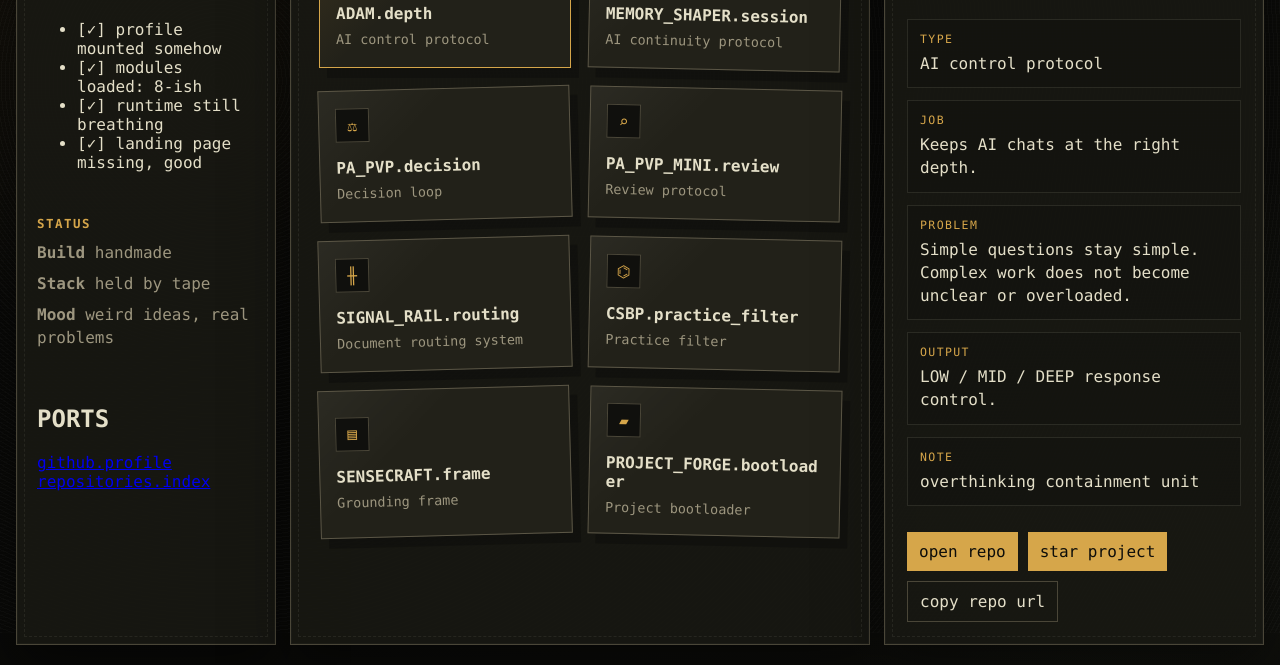
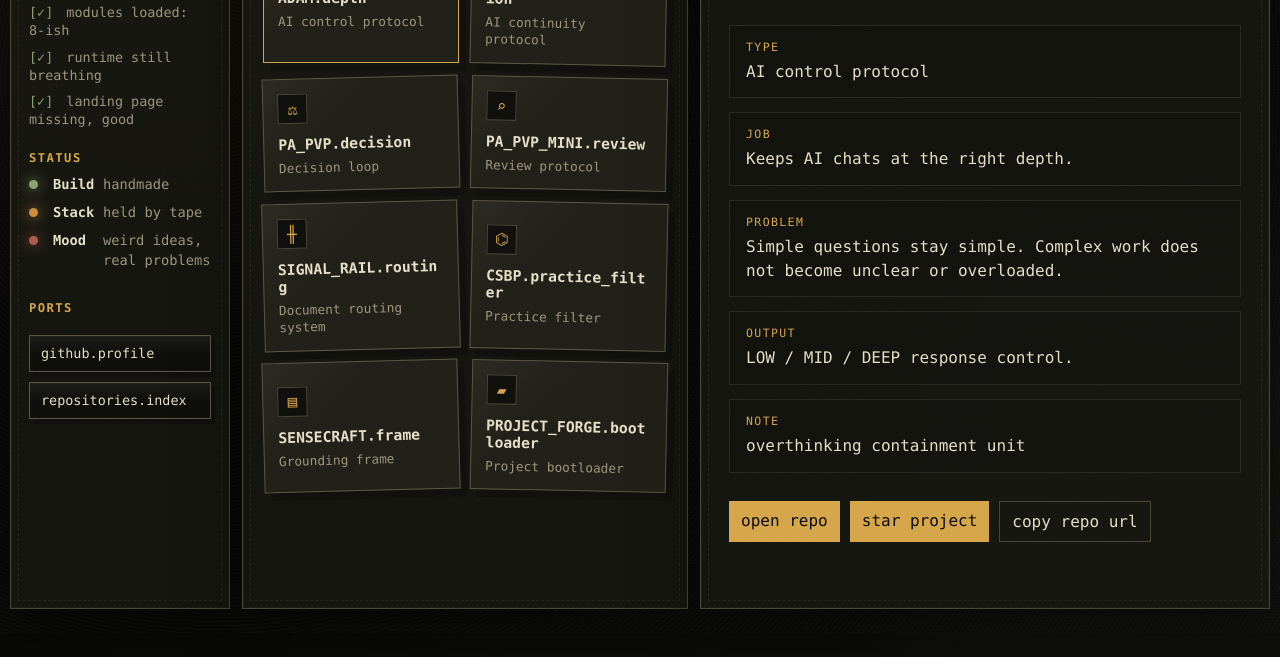
Before and after one commit to XxYouDeaDPunKxX/XxYouDeaDPunKxX, a plain HTML site: page index.html in a window 1280 px wide. Shown: the part 167-832 px from the top of the page. Drawn offline with Linux system fonts and the light colour scheme.

Commit message:
Widen layout and style analog control panel

```diff
--- a/style.css
+++ b/style.css
@@ -7,6 +7,7 @@
   --line: #4a4638;
   --hot: #d6a64a;
   --green: #8aa36f;
+  --amber: #c98d3b;
   --red: #b15d4f;
   --shadow: rgba(0, 0, 0, 0.5);
 }
@@ -119,24 +120,18 @@ body::before {
   animation: boot-progress 3.65s steps(16, end) forwards;
 }
 
-.boot-percent {
-  margin: 10px 0 0;
-  color: var(--muted);
-  font-size: 0.86rem;
-}
-
 .boot.hidden {
   opacity: 0;
   visibility: hidden;
 }
 
 .shell {
-  width: min(1440px, calc(100vw - 32px));
-  min-height: calc(100vh - 64px);
-  margin: 32px auto 20px;
+  width: min(1840px, calc(100vw - 20px));
+  min-height: calc(100vh - 48px);
+  margin: 24px auto 20px;
   display: grid;
-  grid-template-columns: 260px minmax(380px, 1fr) 380px;
-  gap: 14px;
+  grid-template-columns: 220px minmax(420px, 0.9fr) minmax(560px, 1.15fr);
+  gap: 12px;
 }
 
 .panel {
@@ -155,10 +150,10 @@ body::before {
 }
 
 .side {
-  padding: 20px;
+  padding: 18px;
   display: flex;
   flex-direction: column;
-  gap: 28px;
+  gap: 22px;
 }
 
 .brand {
@@ -170,51 +165,107 @@ body::before {
 .brand strong { display: block; letter-spacing: 0.08em; }
 .brand small { color: var(--muted); }
 
+.led,
+.mini-led {
+  display: inline-block;
+  border-radius: 50%;
+  background: var(--green);
+  box-shadow: 0 0 14px var(--green);
+  flex: 0 0 auto;
+}
+
 .led {
   width: 12px;
   height: 12px;
-  border-radius: 50%;
-  background: var(--green);
-  box-shadow: 0 0 18px var(--green);
   animation: pulse 2.8s infinite;
 }
 
-nav { display: grid; gap: 10px; }
-
-.nav-link {
-  color: var(--muted);
-  text-decoration: none;
-  padding: 8px 10px;
-  border-left: 2px solid transparent;
+.mini-led {
+  width: 9px;
+  height: 9px;
+  margin-right: 9px;
 }
 
-.nav-link.active,
-.nav-link:hover {
-  color: var(--text);
-  border-left-color: var(--hot);
-  background: rgba(214, 166, 74, 0.06);
-}
+.led-green { background: var(--green); box-shadow: 0 0 14px var(--green); }
+.led-amber { background: var(--amber); box-shadow: 0 0 14px var(--amber); }
+.led-red { background: var(--red); box-shadow: 0 0 14px var(--red); animation: pulse 3.6s infinite; }
 
+.control-block h2,
 .status h2,
+.ports h2,
 .topbar p,
 .stamp {
   margin: 0 0 10px;
   color: var(--hot);
-  font-size: 0.78rem;
+  font-size: 0.76rem;
   letter-spacing: 0.12em;
   text-transform: uppercase;
 }
 
+.check-list {
+  list-style: none;
+  margin: 0;
+  padding: 0;
+  display: grid;
+  gap: 8px;
+}
+
+.check-list li {
+  color: var(--muted);
+  font-size: 0.84rem;
+  line-height: 1.35;
+}
+
+.check-list span {
+  color: var(--green);
+  margin-right: 5px;
+}
+
 .status p {
+  display: flex;
+  align-items: baseline;
+  gap: 6px;
   margin: 8px 0;
   color: var(--muted);
   line-height: 1.45;
+  font-size: 0.86rem;
 }
 
-.status span { color: var(--text); }
+.status strong {
+  min-width: 44px;
+  color: var(--text);
+  font-weight: 700;
+}
+
+.ports {
+  display: grid;
+  gap: 10px;
+}
+
+.ports a {
+  display: block;
+  color: var(--text);
+  text-decoration: none;
+  padding: 10px 11px;
+  border: 1px solid #5b5646;
+  background:
+    linear-gradient(180deg, rgba(255,255,255,0.06), transparent 55%),
+    rgba(12, 12, 9, 0.72);
+  box-shadow: 4px 5px 0 rgba(0,0,0,0.25), inset 0 0 0 1px rgba(255,255,255,0.025);
+  font-size: 0.84rem;
+  transition: transform 0.12s ease, border-color 0.12s ease, background 0.12s ease;
+}
+
+.ports a:hover {
+  transform: translate(2px, 2px);
+  border-color: var(--hot);
+  background:
+    linear-gradient(180deg, rgba(214,166,74,0.12), transparent 55%),
+    rgba(12, 12, 9, 0.82);
+}
 
 .workbench {
-  padding: 18px;
+  padding: 16px;
   overflow: hidden;
 }
 
@@ -223,22 +274,22 @@ nav { display: grid; gap: 10px; }
   justify-content: space-between;
   align-items: center;
   border-bottom: 1px solid var(--line);
-  margin-bottom: 18px;
+  margin-bottom: 14px;
 }
 
 .module-grid {
-  min-height: calc(100vh - 160px);
+  min-height: calc(100vh - 138px);
   display: grid;
-  grid-template-columns: repeat(2, minmax(190px, 1fr));
+  grid-template-columns: repeat(2, minmax(170px, 1fr));
   align-content: start;
-  gap: 18px;
-  padding: 10px;
+  gap: 12px;
+  padding: 4px;
 }
 
 .module {
   appearance: none;
-  min-height: 132px;
-  padding: 16px;
+  min-height: 108px;
+  padding: 14px;
   color: var(--text);
   text-align: left;
   font: inherit;
@@ -247,7 +298,7 @@ nav { display: grid; gap: 10px; }
   background:
     linear-gradient(135deg, rgba(255,255,255,0.045), transparent 35%),
     var(--panel-2);
-  box-shadow: 8px 10px 0 rgba(0,0,0,0.22);
+  box-shadow: 7px 8px 0 rgba(0,0,0,0.22);
   transform: rotate(var(--tilt));
   transition: transform 0.15s ease, border-color 0.15s ease, background 0.15s ease;
 }
@@ -264,9 +315,9 @@ nav { display: grid; gap: 10px; }
 .module-icon {
   display: inline-grid;
   place-items: center;
-  width: 34px;
-  height: 34px;
-  margin-bottom: 16px;
+  width: 30px;
+  height: 30px;
+  margin-bottom: 12px;
   border: 1px solid var(--line);
   color: var(--hot);
   background: #10100d;
@@ -274,25 +325,26 @@ nav { display: grid; gap: 10px; }
 
 .module-name {
   display: block;
-  margin-bottom: 8px;
+  margin-bottom: 7px;
   font-weight: 700;
   overflow-wrap: anywhere;
+  font-size: 0.92rem;
 }
 
 .module-type {
   display: block;
   color: var(--muted);
-  font-size: 0.84rem;
+  font-size: 0.8rem;
   line-height: 1.35;
 }
 
 .inspector {
-  padding: 22px;
+  padding: 28px;
 }
 
 .inspector h1 {
-  margin: 0 0 8px;
-  font-size: clamp(1.7rem, 4vw, 2.45rem);
+  margin: 0 0 10px;
+  font-size: clamp(1.9rem, 3.6vw, 3rem);
   line-height: 0.98;
 }
 
@@ -303,13 +355,13 @@ nav { display: grid; gap: 10px; }
 }
 
 .specs {
-  margin: 26px 0;
+  margin: 28px 0;
   display: grid;
-  gap: 12px;
+  gap: 14px;
 }
 
 .specs div {
-  padding: 12px;
+  padding: 14px 16px;
   border: 1px solid rgba(228, 223, 200, 0.11);
   background: rgba(0,0,0,0.13);
 }
@@ -324,7 +376,7 @@ nav { display: grid; gap: 10px; }
 .specs dd {
   margin: 0;
   color: var(--text);
-  line-height: 1.45;
+  line-height: 1.48;
 }
 
 .actions {
@@ -350,26 +402,6 @@ nav { display: grid; gap: 10px; }
   border: 1px solid var(--line);
 }
 
-.seo-projects {
-  width: min(980px, calc(100vw - 32px));
-  margin: 18px auto 40px;
-  padding: 20px;
-  border: 1px solid rgba(228, 223, 200, 0.1);
-  background: rgba(0,0,0,0.18);
-}
-
-.seo-projects h2 { margin-top: 0; }
-.seo-projects a { color: var(--hot); }
-.seo-projects li { margin: 10px 0; line-height: 1.55; }
-
-.footer {
-  width: min(980px, calc(100vw - 32px));
-  margin: 0 auto 32px;
-  color: var(--muted);
-}
-
-.footer a { color: var(--muted); }
-
 @keyframes pulse {
   0%, 100% { opacity: 0.55; }
   50% { opacity: 1; }
@@ -388,9 +420,9 @@ nav { display: grid; gap: 10px; }
   to { width: 100%; }
 }
 
-@media (max-width: 1080px) {
+@media (max-width: 1180px) {
   .shell {
-    grid-template-columns: 220px 1fr;
+    grid-template-columns: 220px minmax(360px, 1fr);
   }
 
   .inspector {
@@ -413,23 +445,13 @@ nav { display: grid; gap: 10px; }
     gap: 16px;
   }
 
-  nav {
-    grid-template-columns: repeat(3, 1fr);
-  }
-
-  .nav-link {
-    border-left: 0;
-    border-bottom: 2px solid transparent;
-    text-align: center;
-  }
-
   .module-grid {
     grid-template-columns: 1fr;
     padding: 0;
   }
 
   .module {
-    min-height: 112px;
+    min-height: 104px;
     transform: none;
   }
 
```
